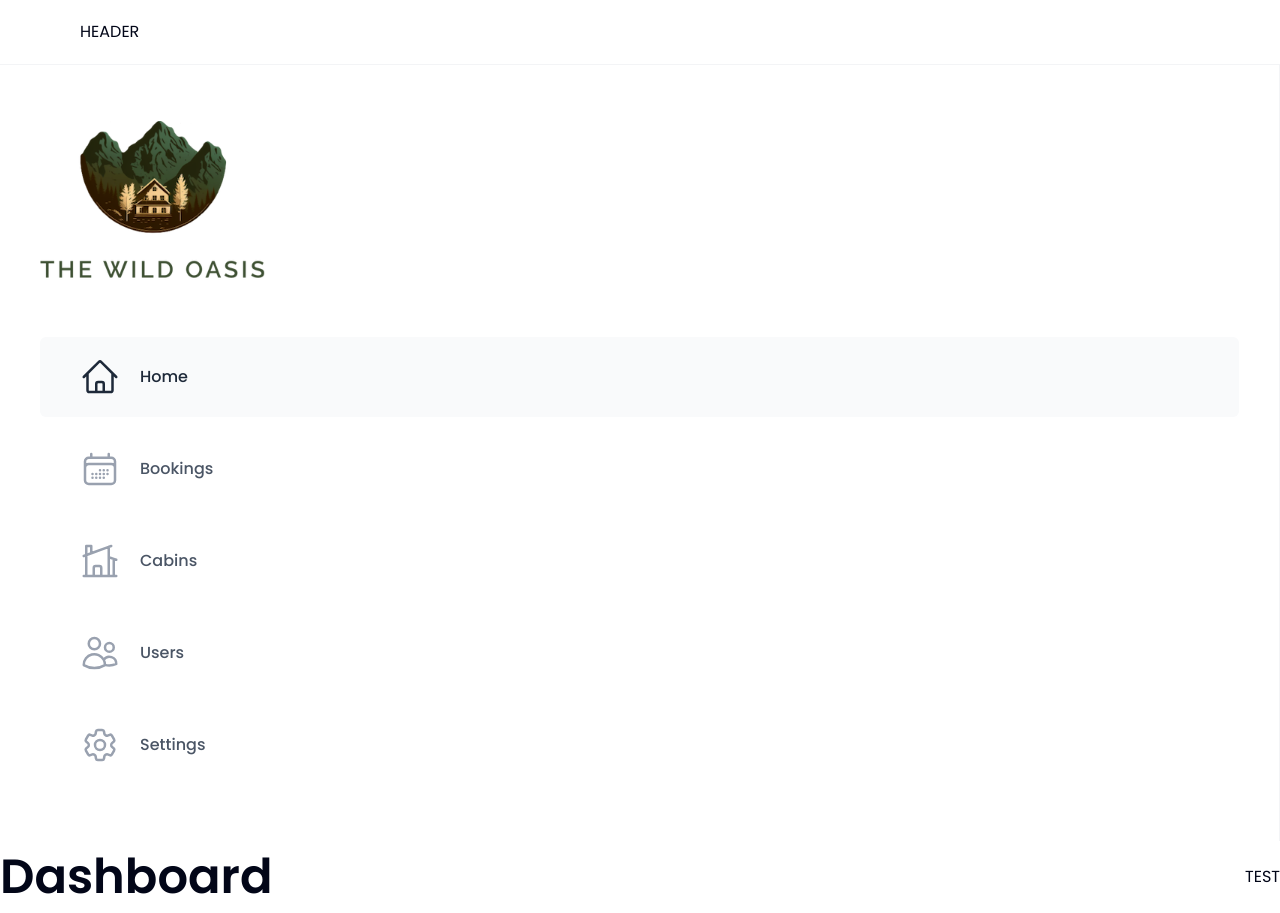
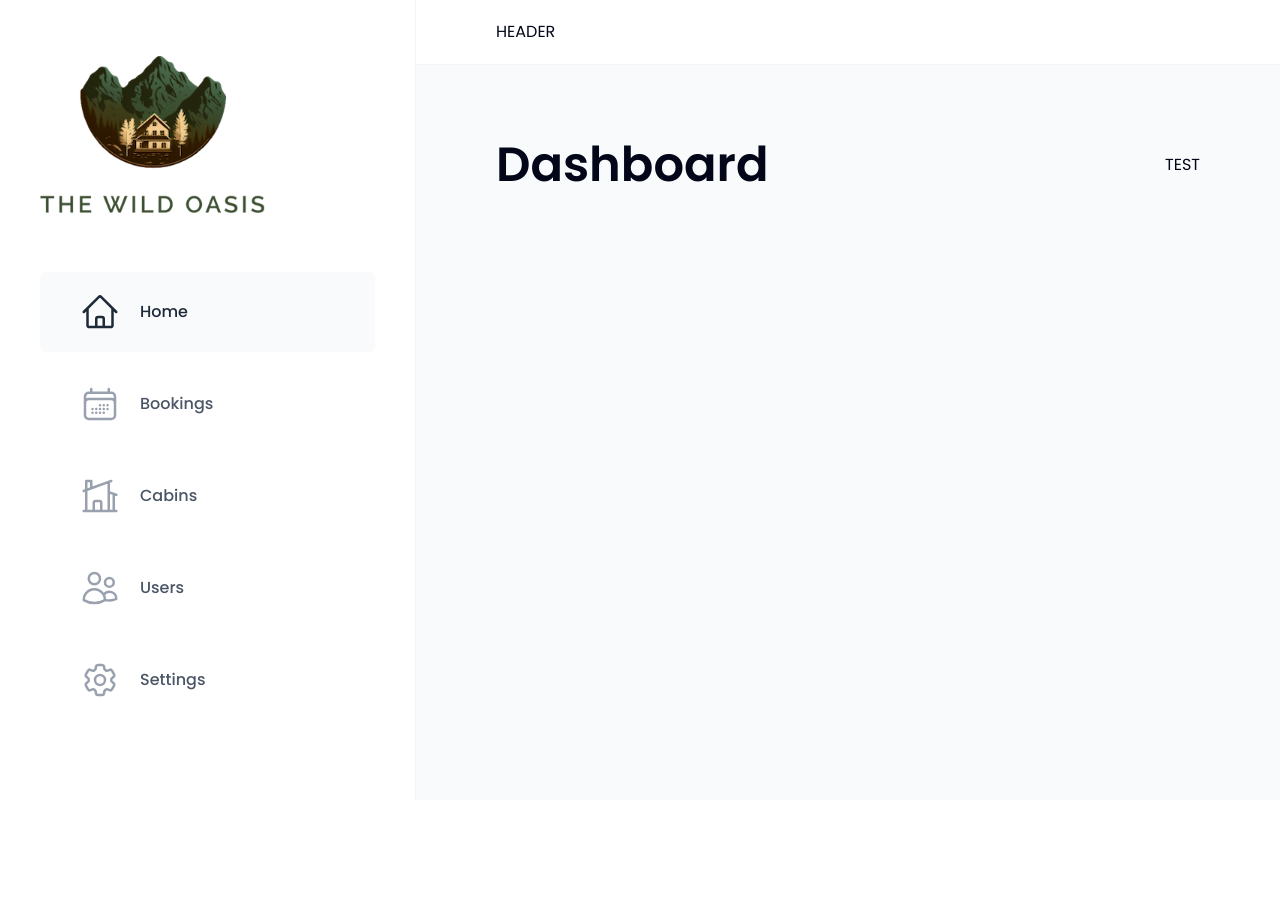
Before and after one commit to Mahmoudbaky/The-Wild-Oasis, a React (Vite) app: page /dashboard in a window 1280 px wide. After the commit the page ends 800 px from the top, so only its background shows below. Built offline with nearby package versions, Linux system fonts and the light colour scheme.

Commit message:
Enhance AppLayout styling and add settings route in App component

```diff
--- a/src/App.tsx
+++ b/src/App.tsx
@@ -7,6 +7,7 @@ import Account from "./pages/Account";
 import Login from "./pages/Login";
 import PageNotFound from "./pages/PageNotFound";
 import AppLayout from "./components/AppLayout";
+import Settings from "./pages/Settings";
 
 const App = () => {
   return (
@@ -19,6 +20,7 @@ const App = () => {
           <Route path="cabins" element={<Cabins />} />
           <Route path="users" element={<Users />} />
           <Route path="account" element={<Account />} />
+          <Route path="settings" element={<Settings />} />
         </Route>
 
         <Route path="login" element={<Login />} />
--- a/src/components/AppLayout.tsx
+++ b/src/components/AppLayout.tsx
@@ -4,10 +4,10 @@ import SideBar from "./SideBar";
 
 const AppLayout = () => {
   return (
-    <div>
+    <div className="grid grid-cols-[26rem_1fr] grid-rows-[auto_1fr] h-screen">
       <Header />
       <SideBar />
-      <main>
+      <main className="bg-gray-50 py-16 px-20 pb-28">
         <Outlet />
       </main>
     </div>
```
